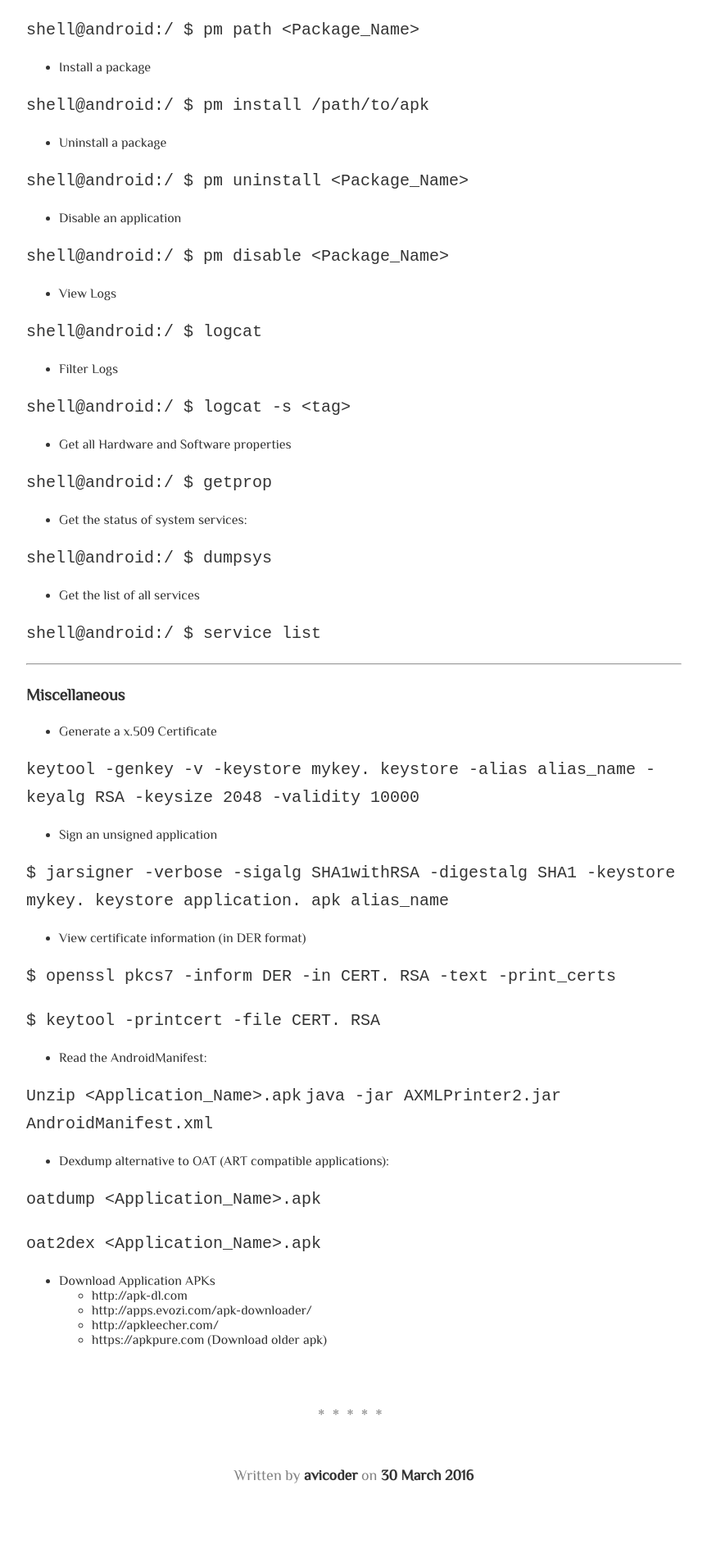
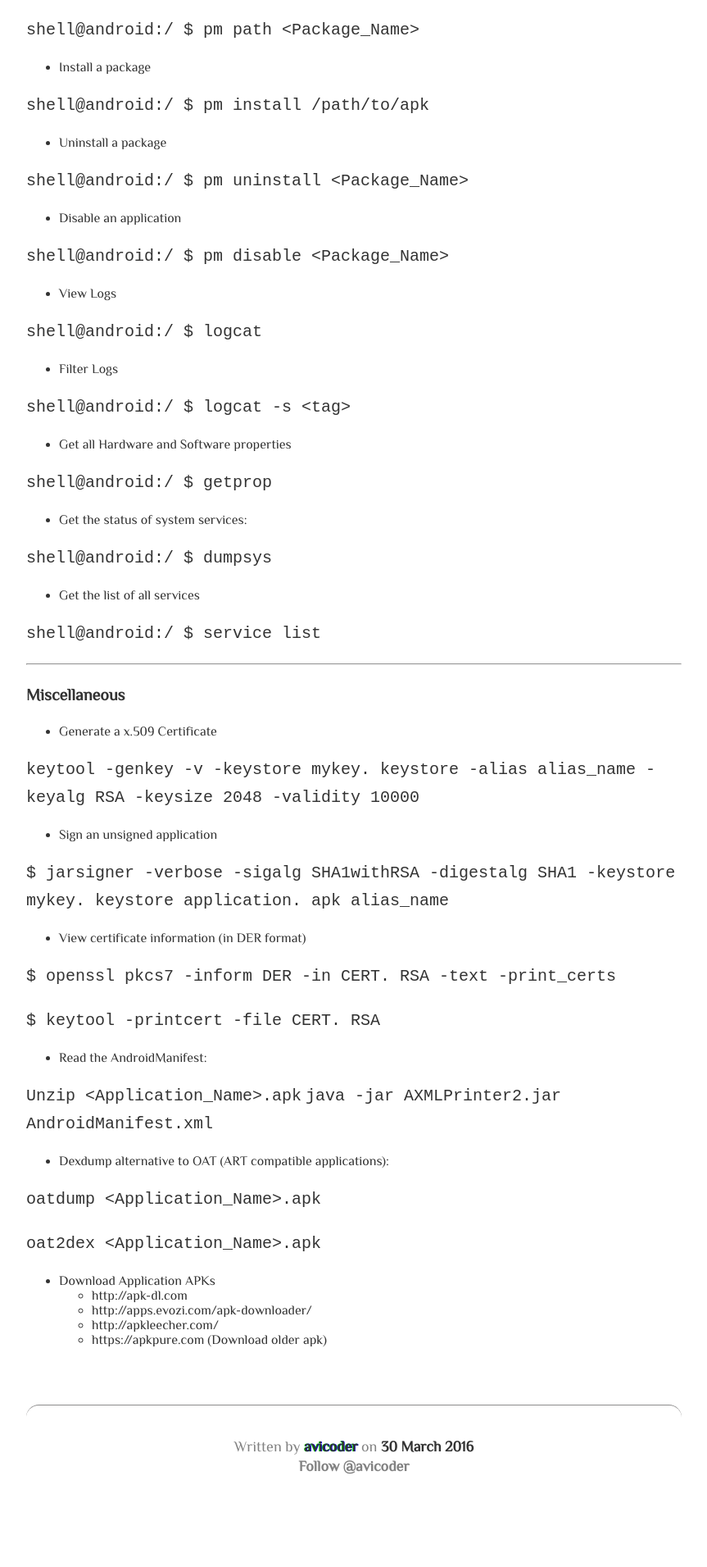
Before and after one commit to avicoder/avicoder.github.io, a Jekyll site: the page built from _posts/2016-03-30-Android-Notes.md, in a window 1280 px wide. Shown: the part 1316-3227 px from the top of the page at 82% size, without its empty margins (208-1071 px from the left). Built offline with Jekyll 4.4.1, drawn with Linux system fonts in a browser that asks for light colours; some web fonts are replaced; comment, search, counter and statistics services are not loaded.

Commit message:
styling changes

```diff
--- a/_includes/meta_tags/base.html
+++ b/_includes/meta_tags/base.html
@@ -8,11 +8,7 @@
 <meta name="description" content="{% if page.description %}{{ page.description | strip_html | strip_newlines | truncate: 160 }}{% else %}{{ site.description }}{% endif %}">
 {% if page.tags %}<meta name="keywords" content="{{ page.tags | join: ', ' }}">{% endif %}
 <link rel="canonical" href="{{ page.url | replace:'index.html','' | prepend: site.url }}">
-<meta property="twitter:account_id" content="1538722886" />
-		<meta name="twitter:creator" content="@avicoder" />
-		<meta name="twitter:creator:id" content="1538722886" />
-		<meta name="twitter:site" content="@avicoder" />
-		<meta name="twitter:site:id" content="1538722886" />
+
 
 		<meta name="author" content="avicoder" />
 		<meta name="copyright" content="2012-2016" />
--- a/_includes/meta_tags/sharing.html
+++ b/_includes/meta_tags/sharing.html
@@ -6,8 +6,13 @@
 <!-- Twitter Cards -->
 <meta name="twitter:card" content="summary" />
 <meta name="twitter:title" content="{{ title }}" />
-<meta name="twitter:description" content="{{ description }}" />
+<meta name="twitter:description" content="urandom talks" />
 <meta name="twitter:image" content="{{ site.url }}{{ cover }}" />
+<meta name="twitter:creator" content="@avicoder" />
+<meta name="twitter:creator:id" content="1538722886" />
+<meta name="twitter:site" content="@avicoder" />
+<meta name="twitter:site:id" content="1538722886" />
+<meta property="twitter:account_id" content="1538722886" />
 
 <!-- Google plus -->
 <meta name="author" content="{{ site.author.googleplus }}">
@@ -17,6 +22,6 @@
 <meta property="og:locale" content="{{ site.lang }}">
 <meta property="og:type" content="article">
 <meta property="og:title" content="{{ title }}">
-<meta property="og:description" content="{{ description }}">
+<meta property="og:description" content="urandom talks">
 <meta property="og:url" content="{{ page.url | replace:'index.html','' | prepend: site.url }}">
 <meta property="og:site_name" content="{{ site.title }}">
--- a/_includes/page/explore.html
+++ b/_includes/page/explore.html
@@ -1,4 +1,5 @@
 <div class="explore">
-    <div class="explore__devider">*****</div>
+<hr class="style18" />
+    <div class="explore__label"><a href="https://twitter.com/avicoder" class="twitter-follow-button" data-size="large" data-lang="en" data-dnt="true" data-show-count="false">Follow @avicoder</a><script async src="//platform.twitter.com/widgets.js" charset="utf-8"></script></div>
 
 </div>
--- a/_includes/post/about.html
+++ b/_includes/post/about.html
@@ -1,7 +1,9 @@
 <div class="about">
-    <div class="about__devider">*****</div>
+	<hr class="style18">
+
     <div class="about__text">
-        Written by <strong> {% if page.author.fullname %} {{ page.author.fullname }} {% else %} {{ site.author.fullname }} {% endif %}</strong>
-        on <strong>{{ page.date | date: "%d %B %Y" }}</strong>
+        Written by <strong class="glitch"> {% if page.author.fullname %} {{ page.author.fullname }} {% else %} {{ site.author.fullname }} {% endif %}</strong>
+        on <strong>{{ page.date | date: "%d %B %Y" }}</strong><br>
+        <a href="https://twitter.com/avicoder" class="twitter-follow-button" data-lang="en" data-dnt="true" data-show-count="false">Follow @avicoder</a><script async src="//platform.twitter.com/widgets.js" charset="utf-8"></script>
     </div>
 </div>
--- a/_sass/_default.scss
+++ b/_sass/_default.scss
@@ -171,7 +171,7 @@ strong {
     font-size: 16px;
     float: right;
     vertical-align: middle;
-    color: $cloudy;
+    color: maroon;
 }
 
 .empty-post-list {
```
